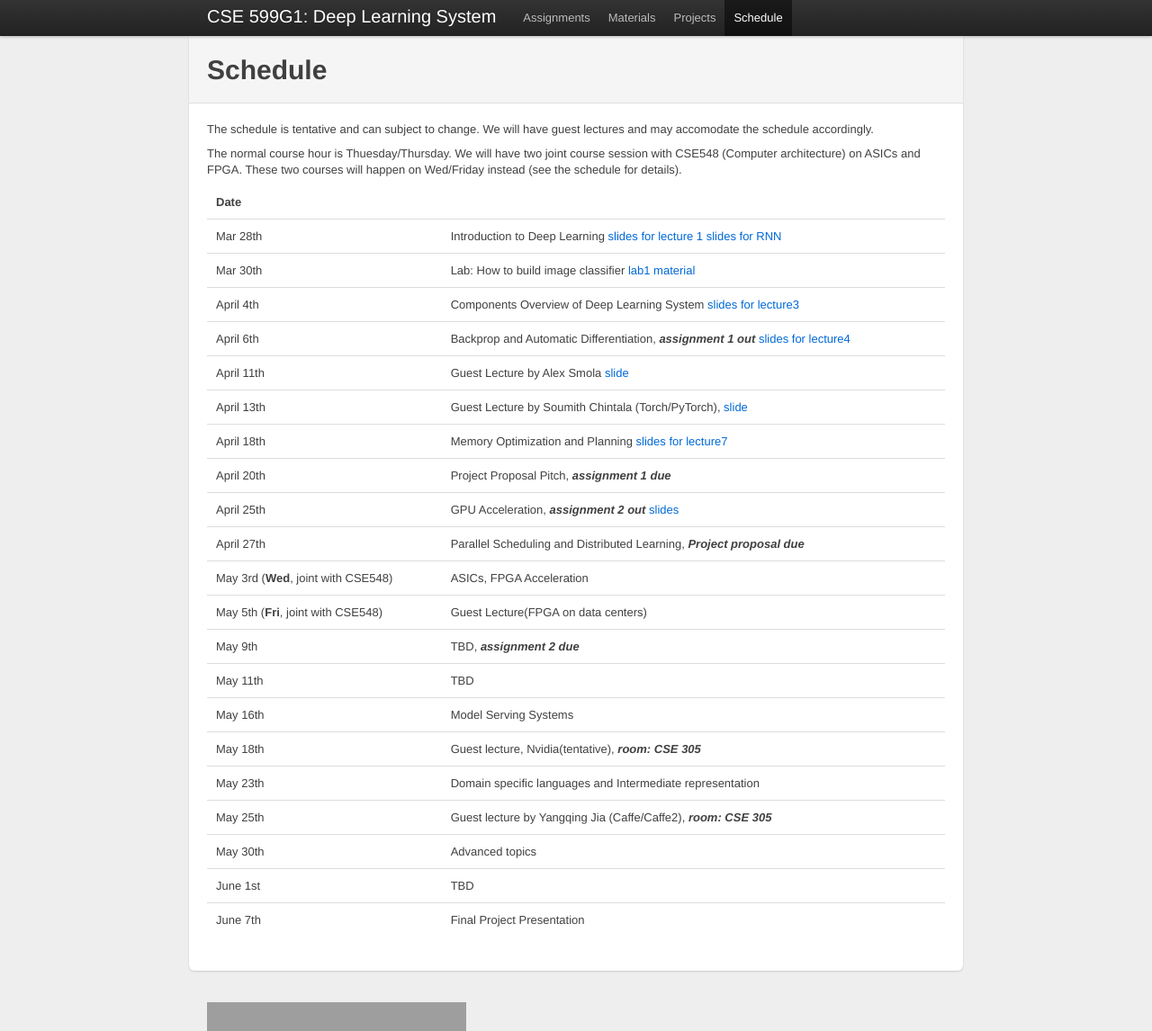
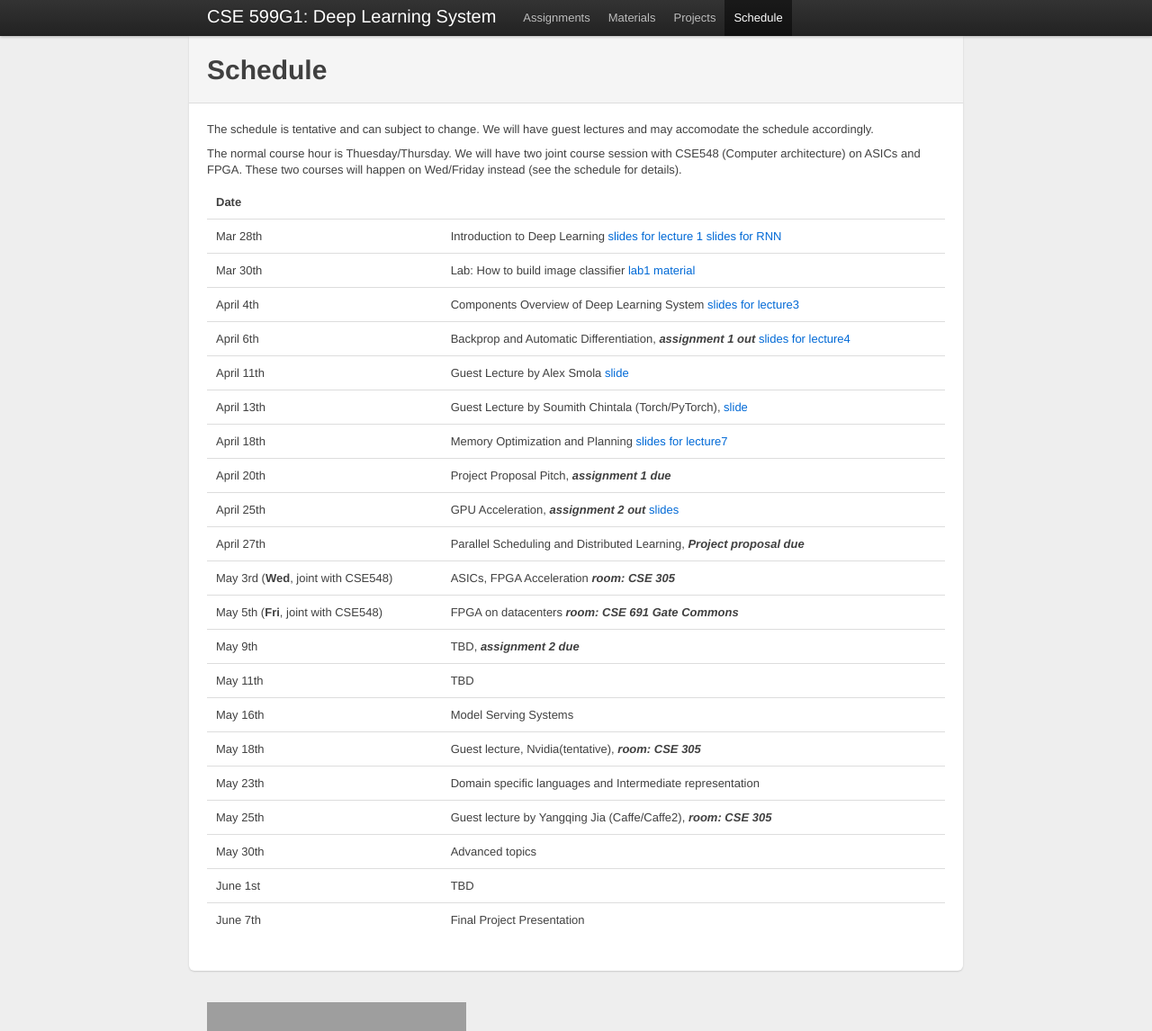
Before and after one commit to dlsys-course/dlsys-course.github.io, a Jekyll site: the page built from schedule.md, in a window 1280 px wide and 1146 px high. Shown: the whole window at 90% size. Built offline with Jekyll 4.4.1, drawn with Linux system fonts in a browser that asks for light colours; grey boxes are pictures that could not be loaded.

Commit message:
update schedule

```diff
--- a/schedule.md
+++ b/schedule.md
@@ -26,8 +26,8 @@ happen on Wed/Friday instead (see the schedule for details).
 | April 20th               |   Project Proposal Pitch, ***assignment 1 due***  |
 | April 25th               |   GPU Acceleration, ***assignment 2 out*** [slides](pdf/lecture8.pdf) |
 | April 27th               |   Parallel Scheduling and Distributed Learning,  ***Project proposal due***|
-| May 3rd (**Wed**, joint with CSE548) |   ASICs, FPGA Acceleration               |
-| May 5th (**Fri**, joint with CSE548) |   Guest Lecture(FPGA on data centers)     |
+| May 3rd (**Wed**, joint with CSE548) |   ASICs, FPGA Acceleration ***room: CSE 305***  |
+| May 5th (**Fri**, joint with CSE548) |   FPGA on datacenters ***room: CSE 691 Gate Commons***  |
 | May 9th                  |  TBD, ***assignment 2 due***            |
 | May 11th                 |   TBD  |
 | May 16th                 |   Model Serving Systems                                     |
```
